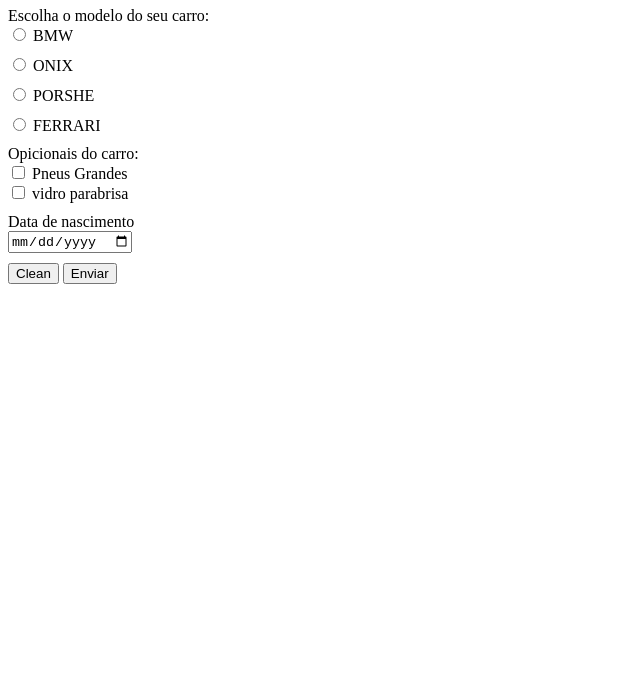
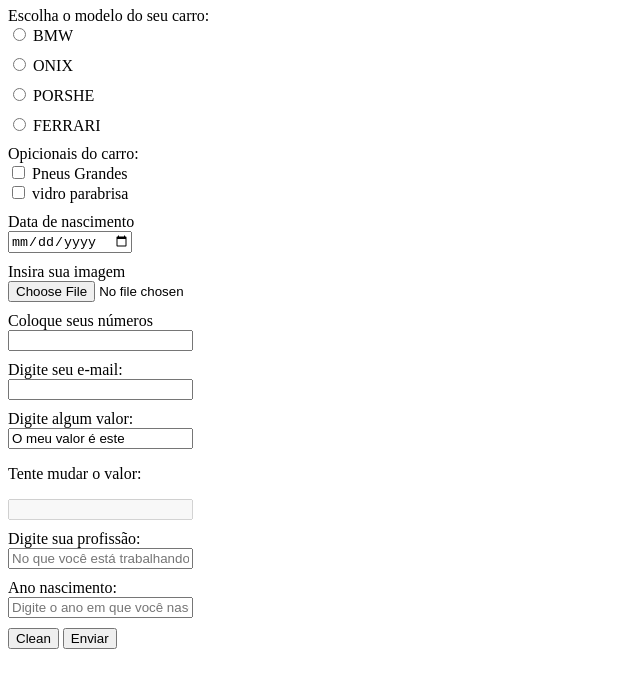
Before and after one commit to Brnsouuza/Estudos-FrontEnd, a plain HTML site: page Form/index.html in a window 1280 px wide. Shown: the part 640-1327 px from the top of the page, without its empty margins (0-640 px from the left). Drawn offline with Linux system fonts and the light colour scheme.

Commit message:
30° today

```diff
--- a/Form/index.html
+++ b/Form/index.html
@@ -134,6 +134,51 @@
                 <label for="birthday">Data de nascimento</label>
                 <input type="date" name="birthday">
             </div>
+           <!-- 17 -file -->
+        <div
+            <label for="image">Insira sua imagem</label>
+            <input type="file" name="image" id="image">
+        </div>
+
+        <!-- 18- Input Numbers -->
+        <div>
+            <label for="Numbers">Coloque seus números</label>
+            <input type="number" name="Numbers" id="Numbers">
+        </div>
+
+<!-- 19 input email-->
+        <div>
+            <label for="email">Digite seu e-mail:</label>
+            <input type="email" name="email" id="email">
+        </div>
+<!-- 20 Atribut Value - função que tras um, valor pre preenchido para o usuário no front -->
+
+        <div>
+            <label for="value">Digite algum valor:</label>
+            <input type="text" value="O meu valor é este" name=value id="value">
+        </div>
+<!-- 21 - Atribut Disabled- Bloqueado de input e não pode ser digitado nada dentro dele -->
+        <div>
+            <p>Tente mudar o valor:</p>
+            <input type="text" disabled>
+        </div>
+<!-- 22 - Placeholder - Atributo para ajudar o user com dicas de como preencher o input-->
+        <div>
+            <label for="currentjob">Digite sua profissão:</label>
+            <input type="test" name="currentjob" placeholder="No que você está trabalhando agora?" id="currentjob">
+        </div>
+<!-- - 23 - Atribut required - Ele força o preenchimento de algum campo "Obrigatorio" -->
+        <div>
+            <label for="birthyear">Ano nascimento:</label>
+            <input type="text" placeholder="Digite o ano em que você nasceu" required id="birthyear">
+        </div>
+
+
+
+
+
+
+
 
            <!-- 13 - Restart Form -->
             <input type="reset" value="Clean">
```
